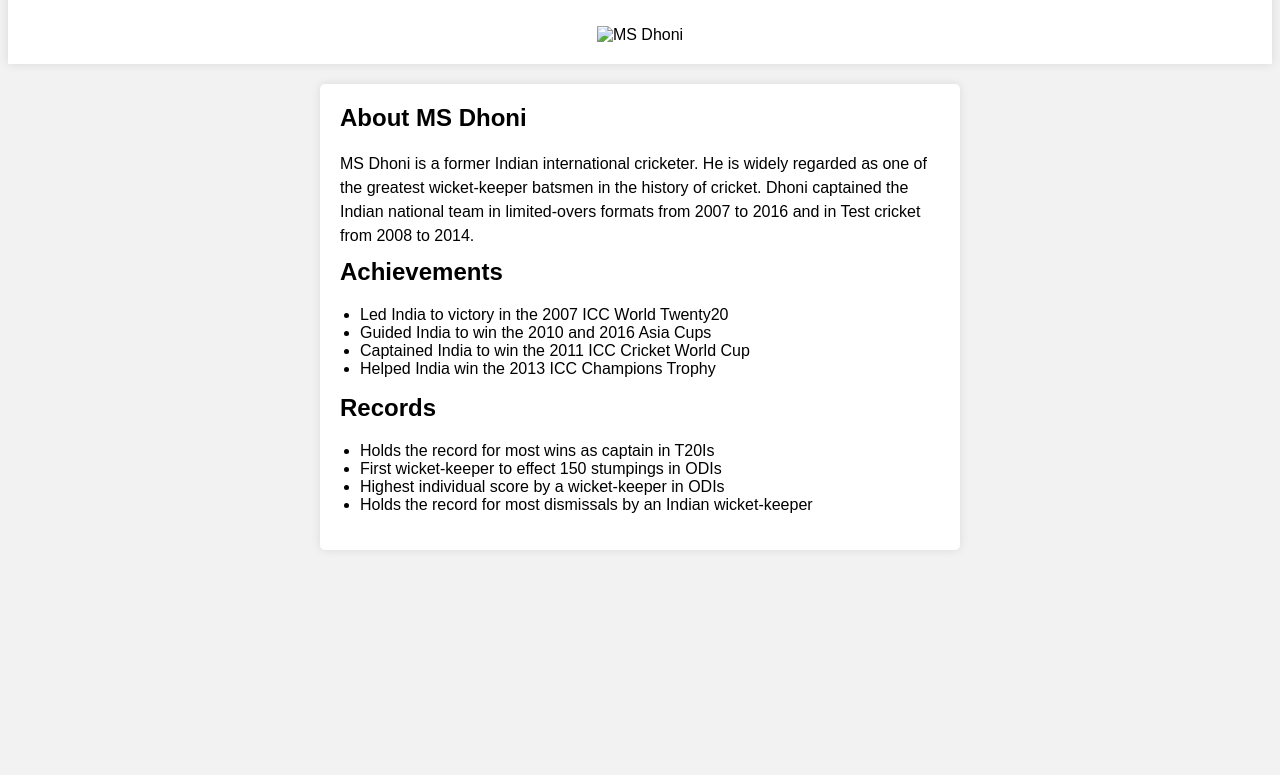
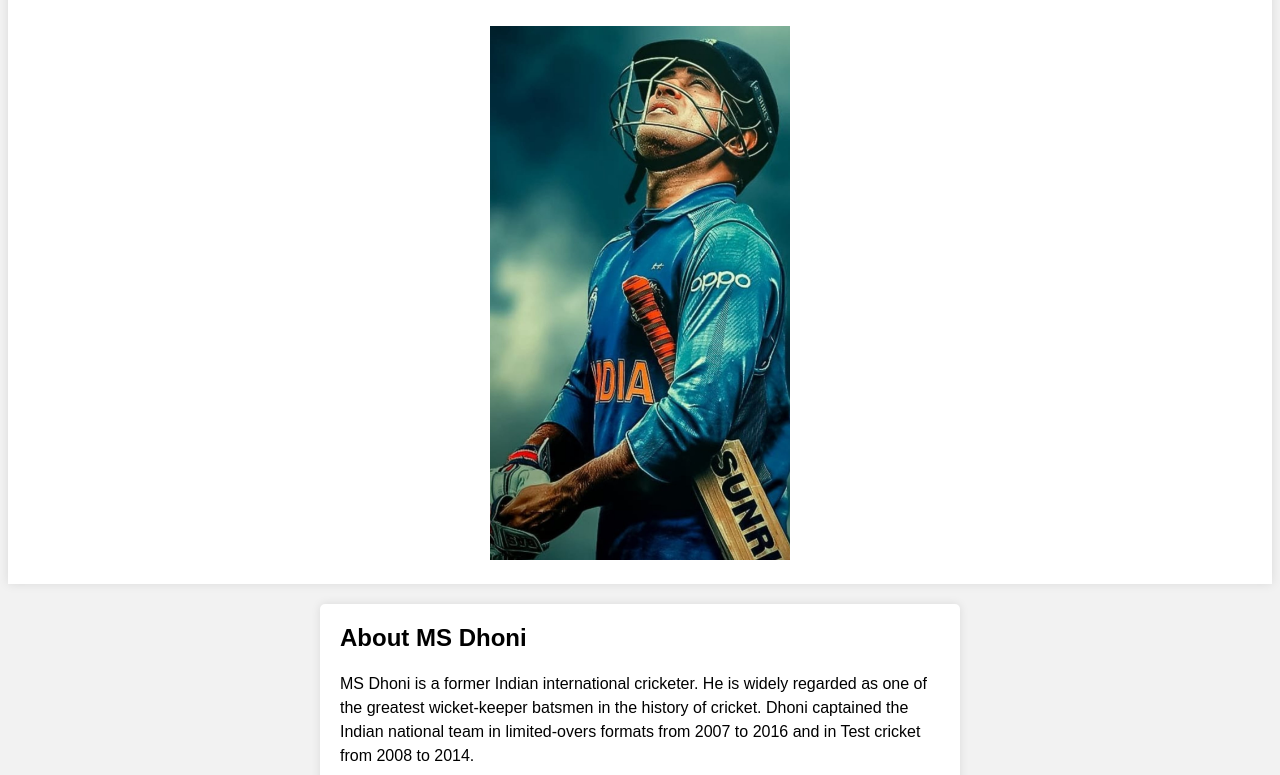
Before and after one commit to chirag-40/OBISIP, a plain HTML site: page tribute-page/index.html in a window 1280 px wide. Shown: the part 80-855 px from the top of the page. Before the commit the page ends 800 px from the top, so only its background shows below. Drawn offline with Linux system fonts and the light colour scheme; files whose address does not match are found by name.

Commit message:
Update index.html

```diff
--- a/tribute-page/index.html
+++ b/tribute-page/index.html
@@ -7,7 +7,7 @@
 <body>
   <header>
     <h1>MS Dhoni</h1>
-    <img src="images/dhoni.jpg" alt="MS Dhoni">
+    <img src="dhoni.jpg" alt="MS Dhoni">
   </header>
 
   <div class="container">
```
